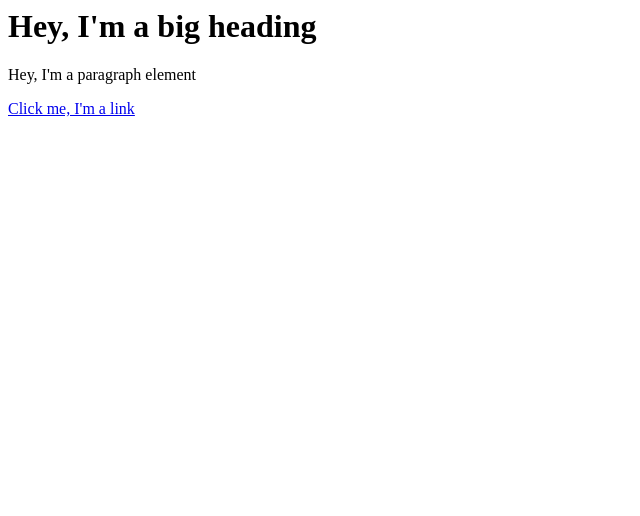
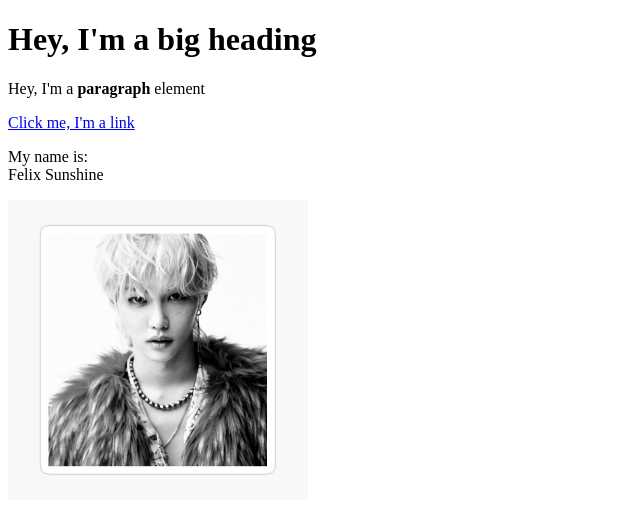
Before and after one commit to Mikkis82/cartoon-hero, a plain HTML site: page test.html in a window 1280 px wide. Shown: the whole page, without its empty margins (0-640 px from the left). Drawn offline with Linux system fonts and the light colour scheme.

Commit message:
Added a cat image and some other elements

```diff
--- a/test.html
+++ b/test.html
@@ -1,3 +1,16 @@
-<h1>Hey, I'm a big heading</h1>
-<p>Hey, I'm a paragraph element</p>
-<a href="https://google.com" target="_blank" title="So where is Google at?">Click me, I'm a link</a>
+<!DOCTYPE html>
+<html>
+<head>
+	<title>Test page</title>
+</head>
+<body>
+	<h1>Hey, I'm a big heading</h1>
+	<p>Hey, I'm a <b>paragraph</b> element</p>
+	<a href="https://google.com" target="_blank" title="So where is Google at?">Click me, I'm a link</a>
+	<p>My name is: <br> Felix Sunshine</p>
+
+	<img src="img/cat.jpeg" width="300">
+</body>
+
+
+</html>
```
Also changed, not shown: img/cat.jpeg (added).
